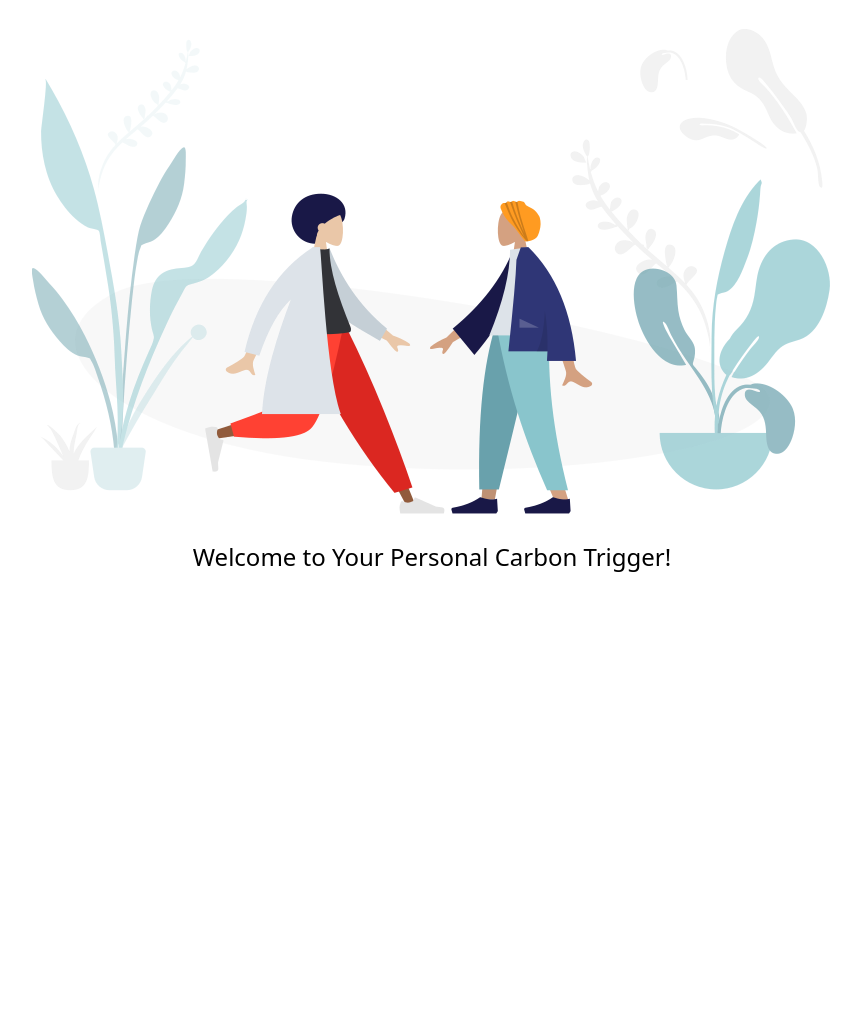
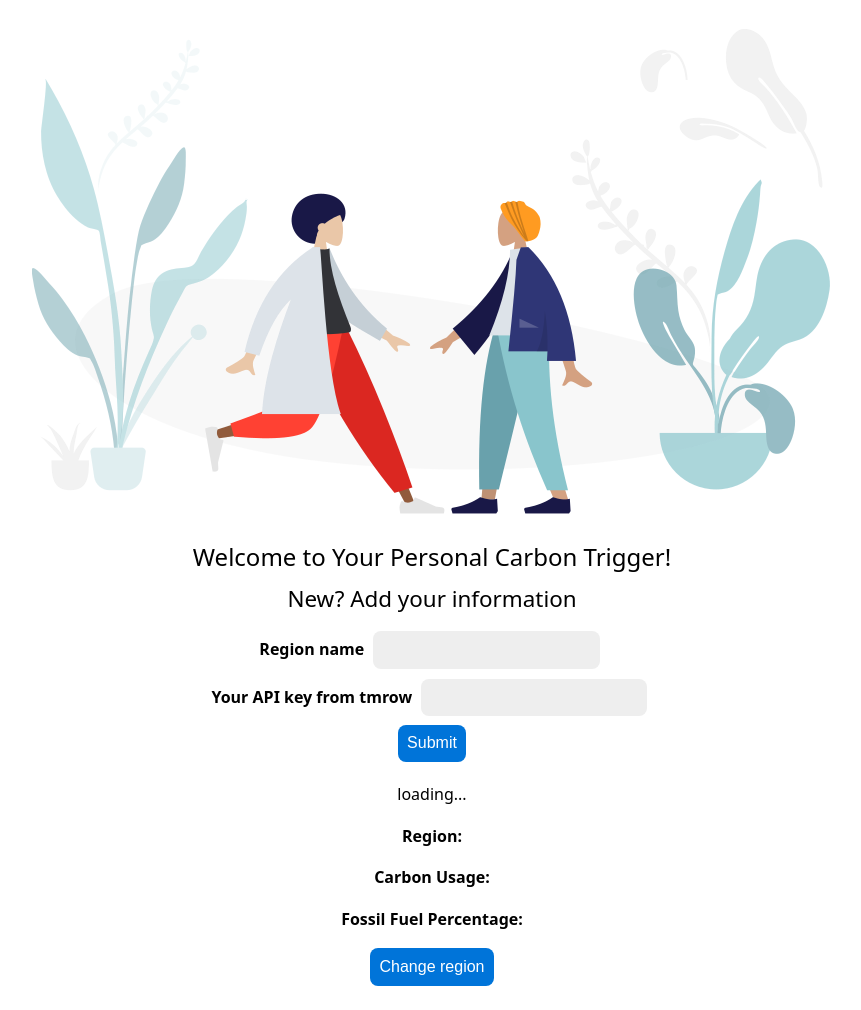
Before and after one commit to dfernandezramos/greenBrowserExtension, a browser extension: page dist/index.html in a window 1280 px wide. Shown: the whole page, without its empty margins (208-1069 px from the left). Before the commit the page ends 800 px from the top, so only its background shows below. Drawn offline with Linux system fonts and the light colour scheme.

Commit message:
Add first html code

```diff
--- a/dist/index.html
+++ b/dist/index.html
@@ -14,9 +14,32 @@
 	<div>
 		<h1>Welcome to Your Personal Carbon Trigger!</h1>
 	</div>
-	<!--form area-->
+	<form class="form-data" autocomplete="on">
+		<div>
+			<h2>New? Add your information</h2>
+		</div>
+		<div>
+			<label for="region">Region name</label>
+			<input type="text" id="region" required class="region-name" />
+		</div>
+		<div>
+			<label for="api">Your API key from tmrow</label>
+			<input type="text" id="api" required class="api-key" />
+		</div>
+		<button class="search-btn">Submit</button>
+	</form>
 
-	<!--result area-->
+	<div class="result">
+		<div class="loading">loading...</div>
+		<div class="errors"></div>
+		<div class="data"></div>
+		<div class="result-container">
+			<p><strong>Region: </strong><span class="my-region"></span></p>
+			<p><strong>Carbon Usage: </strong><span class="carbon-usage"></span></p>
+			<p><strong>Fossil Fuel Percentage: </strong><span class="fossil-fuel"></span></p>
+			<button class="clear-btn">Change region</button>
+		</div>
+	</div>
 
 	<script src="main.js"></script>
 </body>
```
